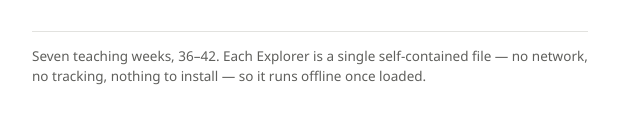
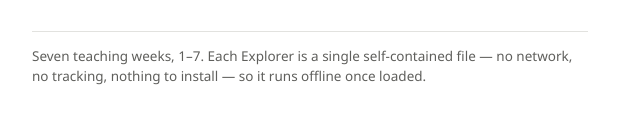
Before and after one commit to contest27/acf-2026, a plain HTML site: page index.html in a window 1280 px wide. Shown: the part 1082-1206 px from the top of the page, 118-758 px from the left. Drawn offline with Linux system fonts and the light colour scheme.

Commit message:
The footer counts in block weeks
"Seven teaching weeks, 36-42" was the retired calendar numbering, sitting
directly under cards labelled Week 1-7. Now it says 1-7 like everything else.

Co-Authored-By: Claude Fable 5 <noreply@anthropic.com>

```diff
--- a/index.html
+++ b/index.html
@@ -168,7 +168,7 @@
 </ul>
 
 <footer>
-  Seven teaching weeks, 36&ndash;42. Each Explorer is a single self-contained file &mdash;
+  Seven teaching weeks, 1&ndash;7. Each Explorer is a single self-contained file &mdash;
   no network, no tracking, nothing to install &mdash; so it runs offline once loaded.
 </footer>
 
```
